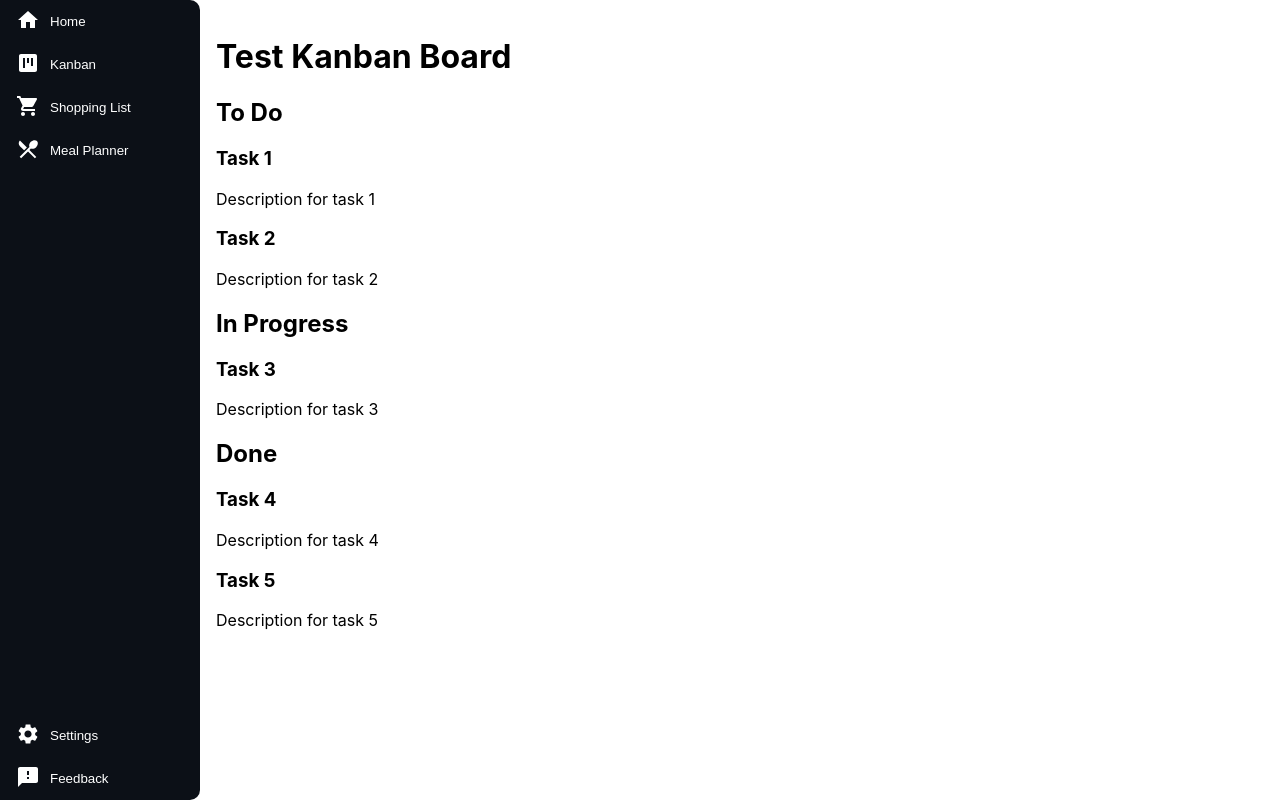
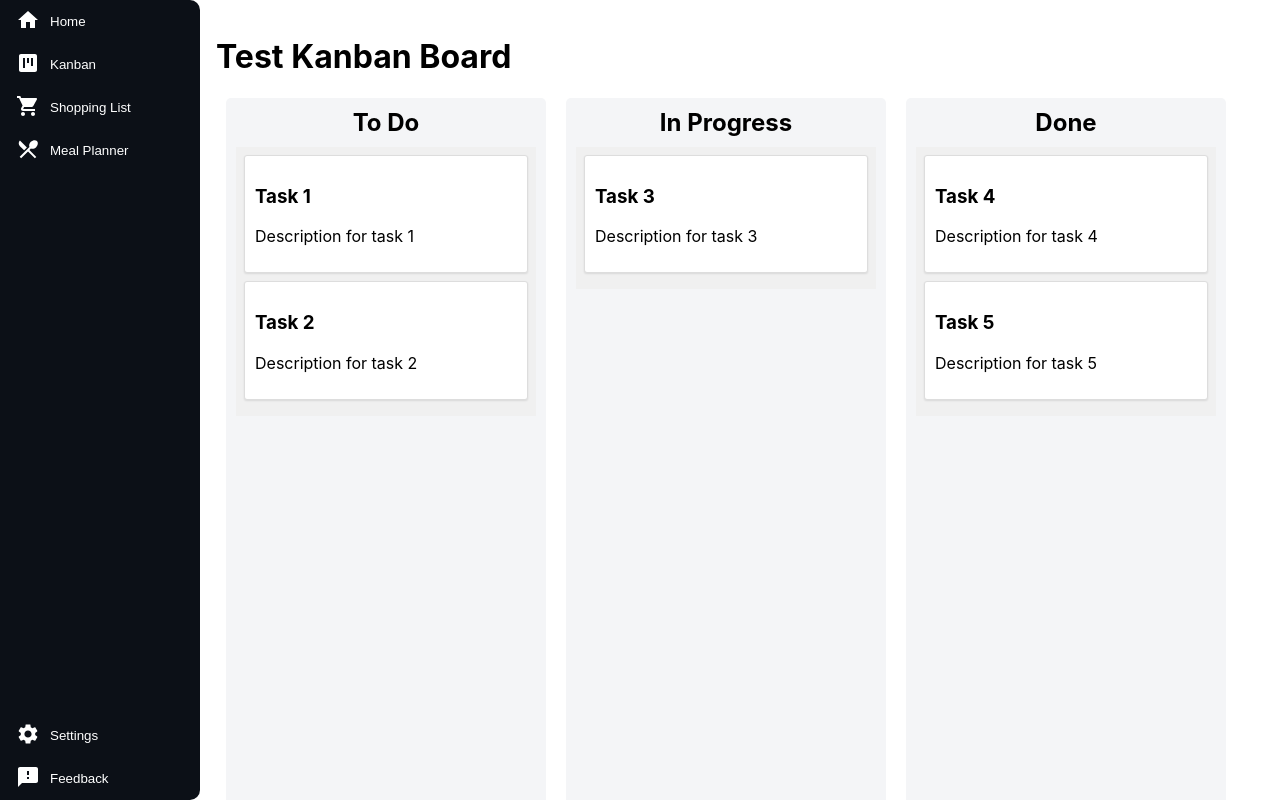
Before and after one commit to Team-KekX/Long-Game, a React (Create React App) app in the folder ui/: page / in a window 1280 px wide. Both pictures are taken after a click on the button "Kanban". Built offline with nearby package versions, Linux system fonts and the light colour scheme.

Commit message:
ui/add card drag functionality

```diff
--- a/ui/package.json
+++ b/ui/package.json
@@ -16,6 +16,7 @@
     "@types/react-dom": "^18.3.0",
     "axios": "^1.7.7",
     "react": "^18.3.1",
+    "react-beautiful-dnd": "^13.1.1",
     "react-dom": "^18.3.1",
     "react-scripts": "5.0.1",
     "typescript": "^4.9.5",
@@ -56,5 +57,8 @@
       "last 1 firefox version",
       "last 1 safari version"
     ]
+  },
+  "devDependencies": {
+    "@types/react-beautiful-dnd": "^13.1.8"
   }
 }
--- a/ui/src/components/Kanban/KanbanBoard.css
+++ b/ui/src/components/Kanban/KanbanBoard.css
@@ -1,22 +1,58 @@
+body, html {
+  margin: 0;
+  padding: 0;
+  height: 100%;
+  overflow: hidden; /* Prevent scrolling on the body */
+}
+
 .kanban-board {
   display: flex;
-  justify-content: space-between;
-  height: 100%;
-  padding: 20px;
+  flex-direction: column;
+  height: 100vh;
+}
+
+.kanban-board-title {
+  text-align: center;
+  margin: 0 0 20px 0; /* Remove top margin, keep bottom margin */
+}
+
+.kanban-board-columns {
+  display: flex;
+  flex-grow: 1;
+  overflow-x: auto;
 }
 
 .kanban-column {
-  flex: 1;
+  flex: 0 0 300px;
+  margin: 0 10px;
   background-color: #f4f5f7;
   border-radius: 5px;
   padding: 10px;
-  margin: 0 10px;
+}
+
+.kanban-column h2 {
+  text-align: center;
+  margin-top: 0; /* Remove top margin */
+  margin-bottom: 10px;
 }
 
 .kanban-card {
   background-color: white;
+  border: 1px solid #ddd;
+  padding: 10px;
+  margin-bottom: 8px;
   border-radius: 3px;
-  padding: 10px;
-  margin-bottom: 10px;
-  box-shadow: 0 1px 3px rgba(0,0,0,0.12), 0 1px 2px rgba(0,0,0,0.24);
+  box-shadow: 0 1px 2px rgba(0, 0, 0, 0.1);
 }
+
+.kanban-error, .kanban-loading {
+  text-align: center;
+  padding: 20px;
+  font-size: 18px;
+}
+
+.kanban-column-content {
+  min-height: 100px;
+  padding: 8px;
+  background-color: #f0f0f0;
+}
--- a/ui/src/components/Kanban/KanbanBoard.tsx
+++ b/ui/src/components/Kanban/KanbanBoard.tsx
@@ -1,7 +1,8 @@
 import React, { useState, useEffect } from 'react';
+import { DragDropContext, DropResult, DragStart } from 'react-beautiful-dnd';
 import { KanbanBoardProps } from './KanbanTypes';
-import { fetchKanbanBoard } from './KanbanService';
 import { KanbanColumn } from './KanbanColumn';
+import './KanbanBoard.css';
 
 // Placeholder data
 const placeholderBoard: KanbanBoardProps = {
@@ -55,19 +56,54 @@ export const KanbanBoard: React.FC = () => {
     };
 
     loadBoard();
-  }, []);
+    console.log('Board data:', board);
+  }, [board]);
 
-  if (error) return <div>Error: {error}</div>;
+  const onDragStart = (start: DragStart) => {
+    console.log('Drag started', start);
+  };
+
+	const onDragEnd = (result: DropResult) => {
+		console.log('Drag ended:', result);
+		if (!result.destination || !board) return;
+
+		const { source, destination } = result;
+		const newColumns = Array.from(board.columns);
+		const sourceColumn = newColumns.find(col => col.id === source.droppableId);
+		const destColumn = newColumns.find(col => col.id === destination.droppableId);
+
+		if (sourceColumn && destColumn) {
+			const sourceCards = Array.from(sourceColumn.cards);
+			const destCards = source.droppableId === destination.droppableId ? sourceCards : Array.from(destColumn.cards);
+			const [movedCard] = sourceCards.splice(source.index, 1);
+			destCards.splice(destination.index, 0, movedCard);
+
+			const updatedColumns = newColumns.map(col => {
+				if (col.id === source.droppableId) {
+					return { ...col, cards: sourceCards };
+				}
+				if (col.id === destination.droppableId) {
+					return { ...col, cards: destCards };
+				}
+				return col;
+			});
+
+			setBoard({ ...board, columns: updatedColumns });
+		}
+	};
+
 	if (!board) return <div>Loading...</div>;
 
 	return (
+		<DragDropContext onDragEnd={onDragEnd}>
 			<div className="kanban-board">
 				<h1>{board.title}</h1>
-      <div className="kanban-columns">
+				<div className="kanban-board-columns">
 					{board.columns.map(column => (
 						<KanbanColumn key={column.id} {...column} />
 					))}
 				</div>
 			</div>
+		</DragDropContext>
 	);
 };
--- a/ui/src/components/Kanban/KanbanCard.tsx
+++ b/ui/src/components/Kanban/KanbanCard.tsx
@@ -1,11 +1,23 @@
 import React from 'react';
+import { Draggable } from 'react-beautiful-dnd';
 import { KanbanCardProps } from './KanbanTypes';
 
-export const KanbanCard: React.FC<KanbanCardProps> = (card) => {
-  return (
-    <div className="kanban-card">
-      <h3>{card.title}</h3>
-      <p>{card.description}</p>
-    </div>
-  );
-};
+interface ExtendedKanbanCardProps extends KanbanCardProps {
+  index: number;
+}
+
+export const KanbanCard: React.FC<ExtendedKanbanCardProps> = ({ id, title, description, index }) => (
+  <Draggable draggableId={id} index={index}>
+    {(provided) => (
+      <div
+        ref={provided.innerRef}
+        {...provided.draggableProps}
+        {...provided.dragHandleProps}
+        className="kanban-card"
+      >
+        <h3>{title}</h3>
+        <p>{description}</p>
+      </div>
+    )}
+  </Draggable>
+);
--- a/ui/src/components/Kanban/KanbanColumn.tsx
+++ b/ui/src/components/Kanban/KanbanColumn.tsx
@@ -1,10 +1,24 @@
 import React from 'react';
+import { Droppable } from 'react-beautiful-dnd';
 import { KanbanColumnProps } from './KanbanTypes';
 import { KanbanCard } from './KanbanCard';
 
-export const KanbanColumn: React.FC<KanbanColumnProps> = ({ title, cards }) => (
+export const KanbanColumn: React.FC<KanbanColumnProps> = ({ id, title, cards }) => (
   <div className="kanban-column">
     <h2>{title}</h2>
-    {cards.map(card => <KanbanCard key={card.id} {...card} />)}
+    <Droppable droppableId={id}>
+      {(provided) => (
+        <div
+          ref={provided.innerRef}
+          {...provided.droppableProps}
+          className="kanban-column-content"
+        >
+          {cards.map((card, index) => (
+            <KanbanCard key={card.id} index={index} {...card} />
+          ))}
+          {provided.placeholder}
+        </div>
+      )}
+    </Droppable>
   </div>
 );
--- a/ui/src/components/Kanban/KanbanTypes.ts
+++ b/ui/src/components/Kanban/KanbanTypes.ts
@@ -14,7 +14,4 @@ export interface KanbanCardProps {
   id: string;
   title: string;
   description: string;
-  dueDate?: Date;
-  assignee?: string;
-  tags?: string[];
 }
--- a/ui/src/index.tsx
+++ b/ui/src/index.tsx
@@ -9,9 +9,7 @@ const root = ReactDOM.createRoot(
   document.getElementById('root') as HTMLElement
 );
 root.render(
-  <React.StrictMode>
-    <App />
-  </React.StrictMode>
+  <App />
 );
 
 // If you want your app to work offline and load faster, you can change
```
Also changed, not shown: 1 other file (tests, documents, lock files or other folders). Lines whose indentation alone changed are shown as unchanged.
